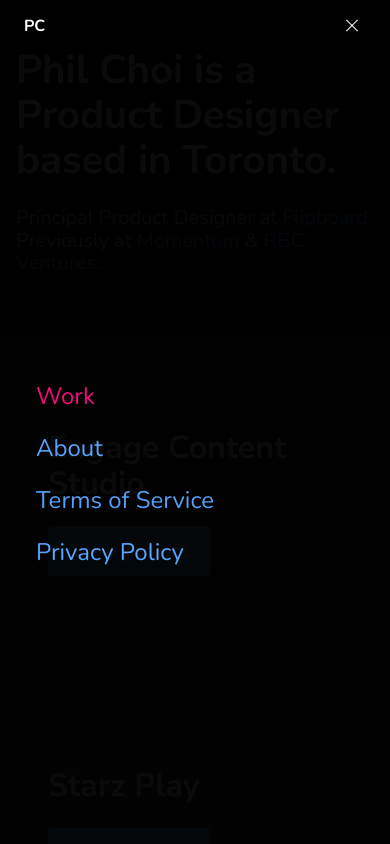
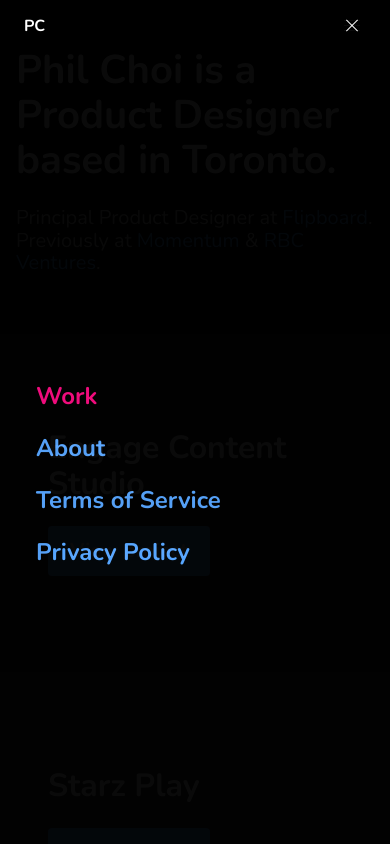
Before and after one commit to pchae/nuxt3-app, a Nuxt app: page / in a window 390 px wide. Both pictures are taken after a click on the button "menu". Shown: the top 844 px of the page. Built offline with nearby package versions, Linux system fonts and the light colour scheme.

Commit message:
make mobile navlinks bold

```diff
--- a/components/Nav.vue
+++ b/components/Nav.vue
@@ -55,25 +55,25 @@
           <div class="column">
             <div class="navbar-item">
               <NuxtLink to="/" active-class="active">
-                <h2 class="is-size-3-tablet is-size-4-mobile">Work</h2>
+                <h2 class="is-size-3-tablet is-size-4-mobile has-text-weight-bold">Work</h2>
               </NuxtLink>
             </div>
 
             <div class="navbar-item">
               <NuxtLink to="/about" active-class="active">
-                <h2 class="is-size-3-tablet is-size-4-mobile">About</h2>
+                <h2 class="is-size-3-tablet is-size-4-mobile has-text-weight-bold">About</h2>
               </NuxtLink>
             </div>
 
             <div class="navbar-item">
               <NuxtLink to="/tos" active-class="active">
-                <h2 class="is-size-3-tablet is-size-4-mobile">Terms of Service</h2>
+                <h2 class="is-size-3-tablet is-size-4-mobile has-text-weight-bold">Terms of Service</h2>
               </NuxtLink>
             </div>
 
             <div class="navbar-item">
               <NuxtLink to="/privacy" active-class="active">
-                <h2 class="is-size-3-tablet is-size-4-mobile">Privacy Policy</h2>
+                <h2 class="is-size-3-tablet is-size-4-mobile has-text-weight-bold">Privacy Policy</h2>
               </NuxtLink>
             </div>
           </div>
```
